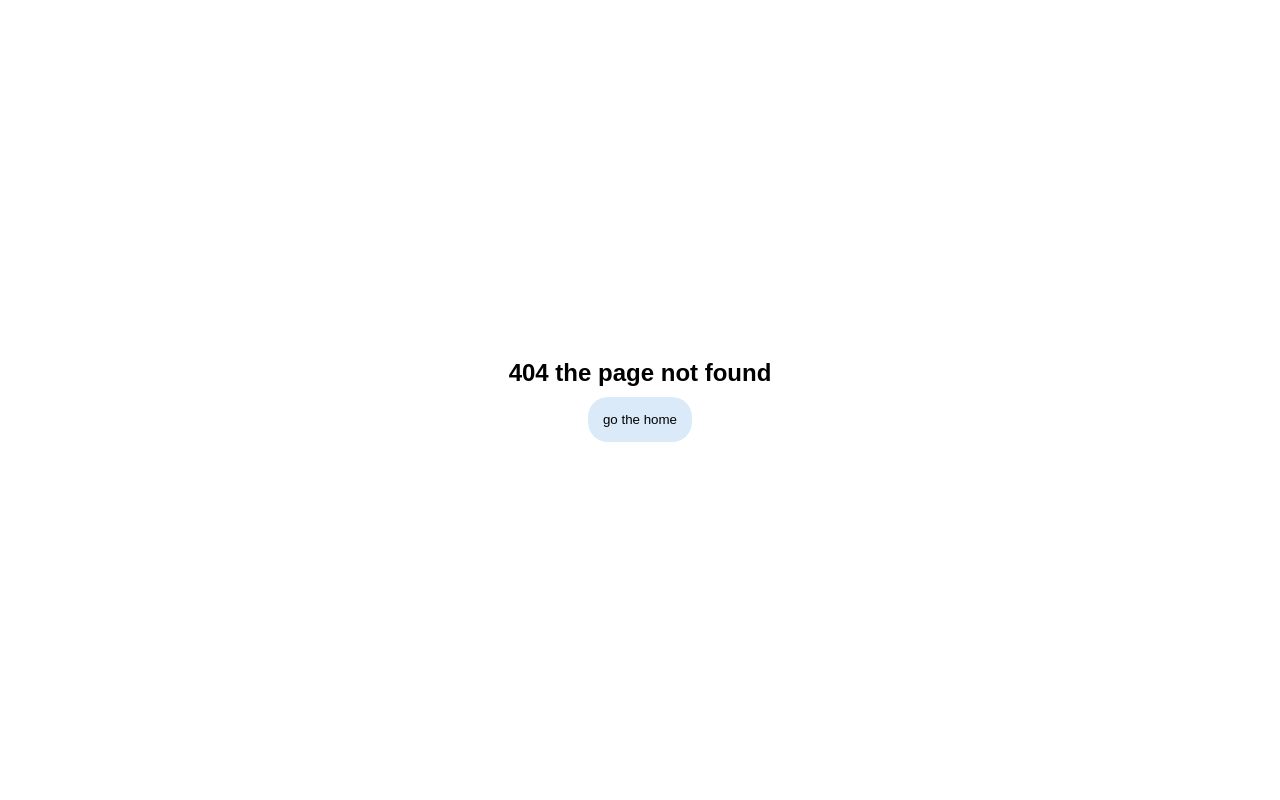
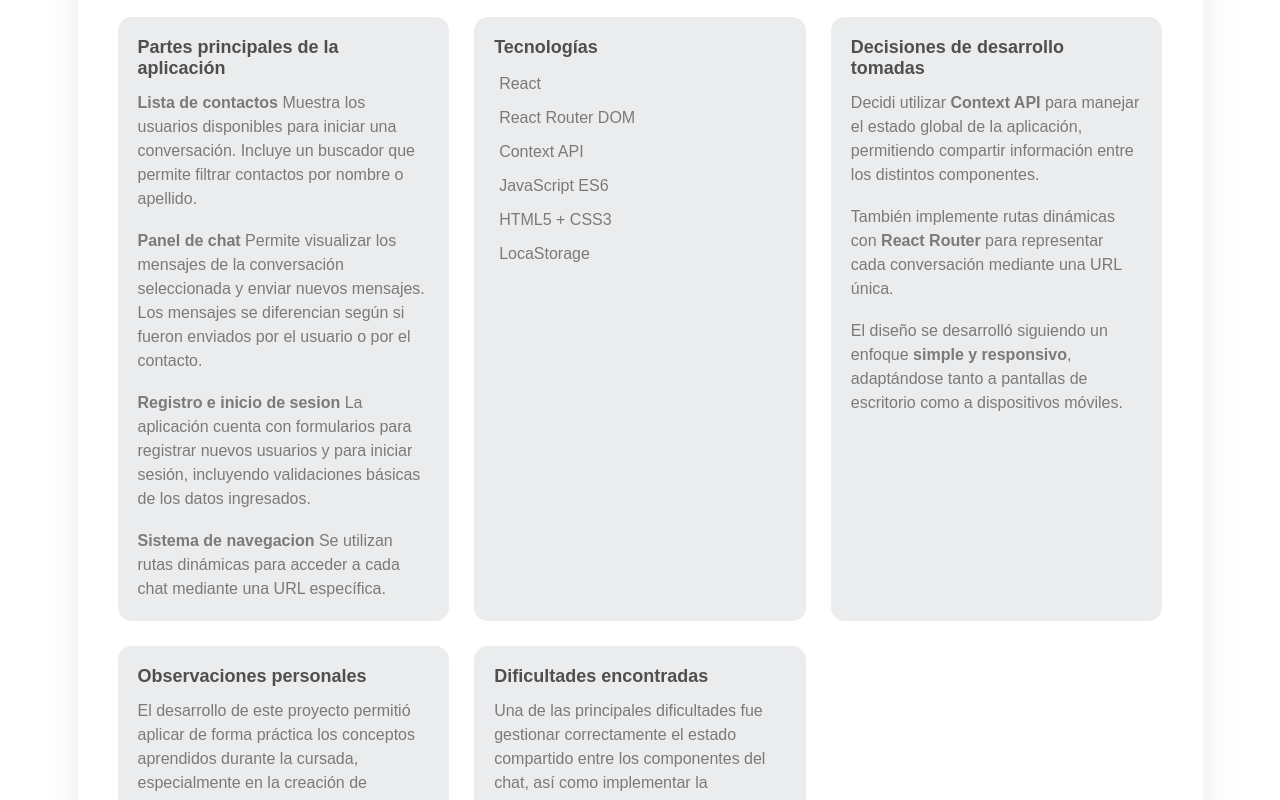
Before and after one commit to danyelsalazar/proyecto-base-react-UTN, a React (Vite) app: page /acerca in a window 1280 px wide. Before the commit this address had no page. Shown: the top 800 px of the page. Built offline with nearby package versions, Linux system fonts and the light colour scheme.

Commit message:
add: pagina acerca de agregada al proyecto

```diff
--- a/src/pages/About.jsx
+++ b/src/pages/About.jsx
@@ -10,12 +10,25 @@ const About = () => {
                 <header className="about-header">
                     <h1>Chat UTN</h1>
                     <p>
-                        Aplicación de mensajería desarrollada como trabajo práctico
-                        final del módulo de Desarrollo Web Frontend.
+                        Este proyecto consiste en el desarrollo de una aplicación web de mensajería creada con React. La aplicación permite visualizar una lista de contactos, abrir conversaciones y enviar mensajes dentro de una interfaz similar a la de aplicaciones de chat actuales.
                     </p>
+                    <br />
+                    <p>El objetivo del proyecto es aplicar conceptos de desarrollo frontend, como el uso de componentes, manejo de estado, navegación entre páginas y validación de formularios.</p>
                 </header>
 
                 <div className="about-grid">
+
+                    <div className="about-box">
+                        <h3>Partes principales de la aplicación</h3>
+                        <p><b>Lista de contactos</b> Muestra los usuarios disponibles para iniciar una conversación. Incluye un buscador que permite filtrar contactos por nombre o apellido.</p>
+                        <br />
+                        <p><b>Panel de chat</b> Permite visualizar los mensajes de la conversación seleccionada y enviar nuevos mensajes. Los mensajes se diferencian según si fueron enviados por el usuario o por el contacto.
+                        </p>
+                        <br />
+                        <p><b>Registro e inicio de sesion</b> La aplicación cuenta con formularios para registrar nuevos usuarios y para iniciar sesión, incluyendo validaciones básicas de los datos ingresados.</p>
+                        <br />
+                        <p><b>Sistema de navegacion</b> Se utilizan rutas dinámicas para acceder a cada chat mediante una URL específica.</p>
+                    </div>
 
                     <div className="about-box">
                         <h3>Tecnologías</h3>
@@ -25,31 +38,36 @@ const About = () => {
                             <li>Context API</li>
                             <li>JavaScript ES6</li>
                             <li>HTML5 + CSS3</li>
+                            <li>LocaStorage </li>
                         </ul>
                     </div>
 
                     <div className="about-box">
-                        <h3>Funcionalidades</h3>
-                        <ul>
-                            <li>Registro de usuarios</li>
-                            <li>Inicio de sesión</li>
-                            <li>Lista de contactos</li>
-                            <li>Envío de mensajes</li>
-                            <li>Búsqueda de contactos</li>
-                        </ul>
+                        <h3>Decisiones de desarrollo tomadas</h3>
+                        <p>
+                            Decidi utilizar <b>Context API</b> para manejar el estado global de la aplicación, permitiendo compartir información entre los distintos componentes.
+                        </p>
+                        <br />
+                        <p>
+                            También implemente rutas dinámicas con <b>React Router</b> para representar cada conversación mediante una URL única.
+                        </p>
+                        <br />
+                        <p>
+                            El diseño se desarrolló siguiendo un enfoque <b>simple y responsivo</b>, adaptándose tanto a pantallas de escritorio como a dispositivos móviles.
+                        </p>
                     </div>
 
                     <div className="about-box">
-                        <h3>Arquitectura</h3>
+                        <h3>Observaciones personales</h3>
                         <p>
-                            El estado global se maneja mediante <b>Context API</b>,
-                            permitiendo compartir usuarios, mensajes y sesión entre
-                            los componentes del chat.
+                            El desarrollo de este proyecto permitió aplicar de forma práctica los conceptos aprendidos durante la cursada, especialmente en la creación de componentes reutilizables, manejo del estado y navegación dentro de una aplicación React.
                         </p>
+                    </div>
 
+                    <div className="about-box">
+                        <h3>Dificultades encontradas</h3>
                         <p>
-                            La navegación se implementa usando
-                            <b> React Router DOM</b>.
+                            Una de las principales dificultades fue gestionar correctamente el estado compartido entre los componentes del chat, así como implementar la navegación y el comportamiento responsivo de la aplicación en dispositivos móviles.
                         </p>
                     </div>
 
--- a/src/pages/Login.jsx
+++ b/src/pages/Login.jsx
@@ -49,8 +49,8 @@ const Login = ()=>{
                 <input type="password" placeholder="Password" onChange={handleChangePassword} required/>
                 <button>Ingresar</button>
                 <div className="container-registro-acerca">
-                    <p className="registrarse" onClick={()=> navigate("/register")}>Registrarse</p>
-                    <p className="registrarse acerca-de" onClick={()=> navigate("/acercade")}>Acerca de</p>
+                    <p className="registrarse" onClick={()=> navigate("/registro")}>Registrarse</p>
+                    <p className="registrarse acerca-de" onClick={()=> navigate("/acerca")}>Acerca de</p>
                     {error && <p className="error-inicio-sesion">error al ingresar</p>}
                 </div>
             </form>
--- a/src/pages/NotFound.jsx
+++ b/src/pages/NotFound.jsx
@@ -6,7 +6,7 @@ const NotFound = ()=>{
     return(
         <section className="not-fund">
             <h1>404 the page not found</h1>
-            <button className="volver-home" onClick={()=> navigate("/login")}>go the home</button>
+            <button className="volver-home" onClick={()=> navigate("/login")}>Volver a login</button>
         </section>
     )
 }
--- a/src/router/RouterApp.jsx
+++ b/src/router/RouterApp.jsx
@@ -12,9 +12,9 @@ const RouterApp = ()=>{
     return (
         <BrowserRouter>
             <Routes>
-                <Route path="/acercade" element={<About/>}/>
+                <Route path="/acerca" element={<About/>}/>
                 <Route path="/login" element={<Login/>}/>
-                <Route path="/register" element={<Register/>}/>
+                <Route path="/registro" element={<Register/>}/>
                 <Route path="/" element={<RouteProtected><App/></RouteProtected>}/>
                 <Route path="/chat/:id" element={<RouteProtected><App/></RouteProtected>}/>
                 <Route path="*" element={<NotFound/>}/>
```
